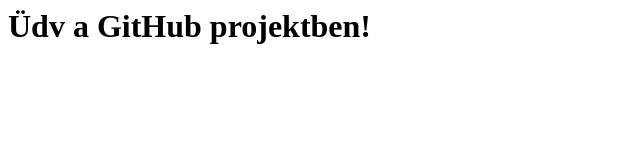
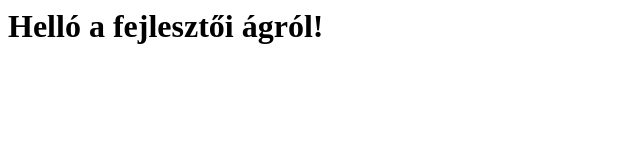
Before and after one commit to Adamyx/kozos-github-gyakorlas, a plain HTML site: page index.html in a window 1280 px wide. Shown: the whole page, without its empty margins (0-640 px from the left). Drawn offline with Linux system fonts and the light colour scheme.

Commit message:
udvozlo2

```diff
--- a/index.html
+++ b/index.html
@@ -1 +1 @@
-<h1>Üdv a GitHub projektben!</h1>
+<h1>Helló a fejlesztői ágról!</h1>
```
